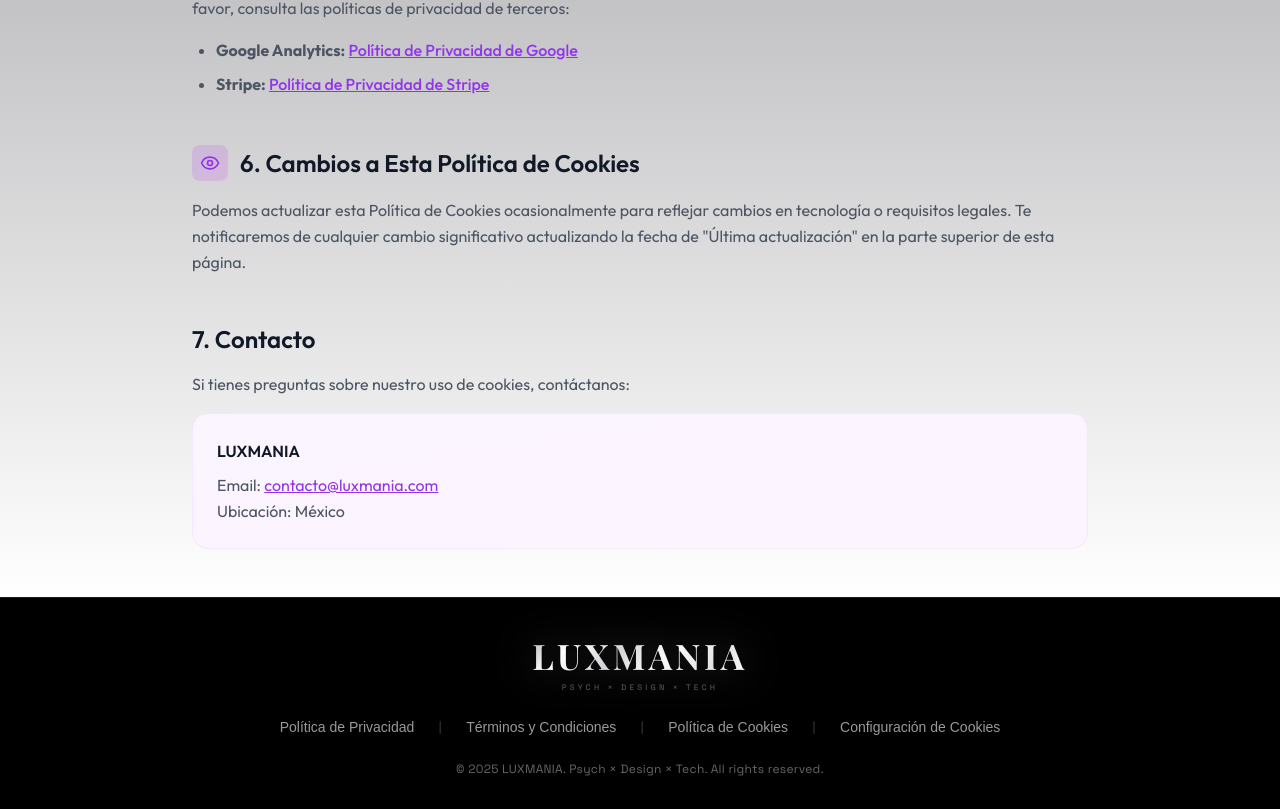
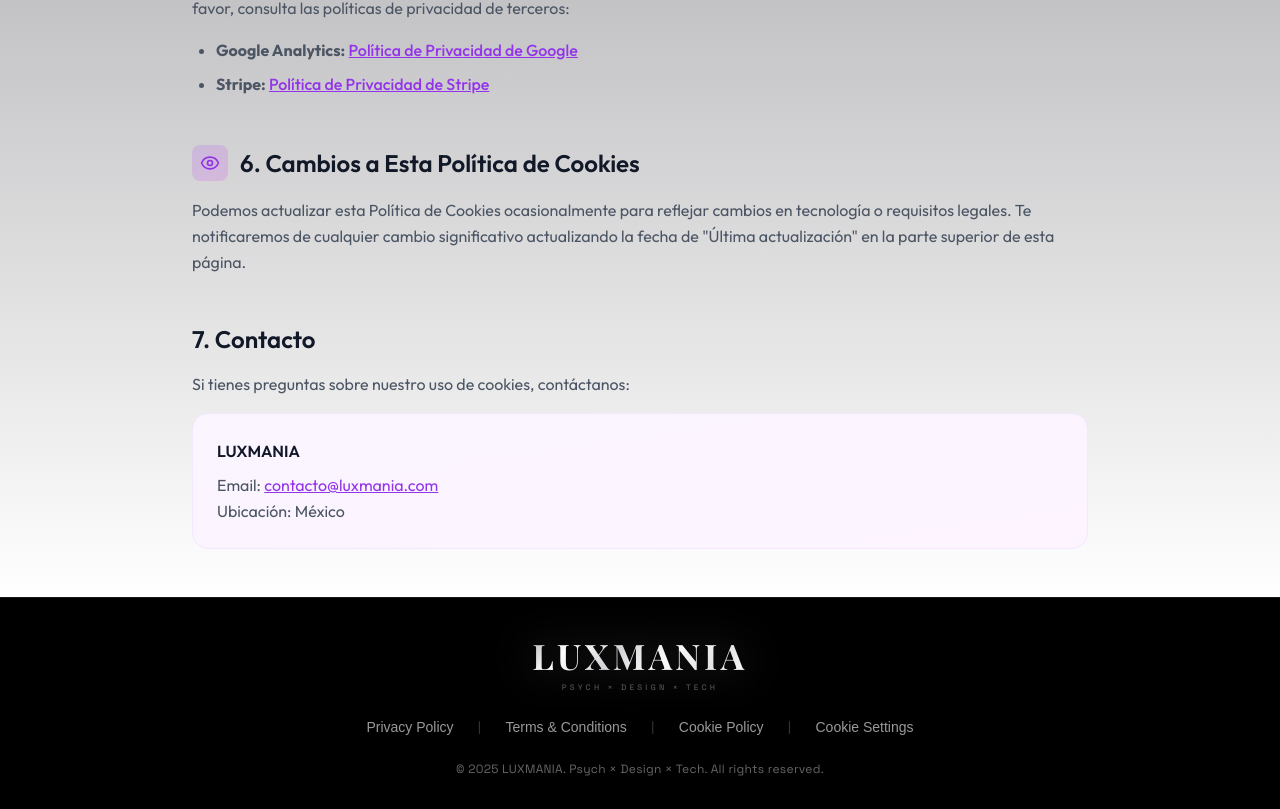
Before and after one commit to noirpraxis-dotcom/luis-virrueta-web, a React (Vite) app: page /politica-cookies in a window 1280 px wide. Shown: the part 2846-3655 px from the top of the page. Built offline with nearby package versions, Linux system fonts and the light colour scheme.

Commit message:
Fix traducciones faltantes: MUESTRA/SHOWCASE din\u00e1mico, Ver portafolio/View Portfolio, Servicios completos, Video Luxmania overlay, Sube volumen, Footer completo ES/EN

```diff
--- a/src/components/AnimatedLogosSection.jsx
+++ b/src/components/AnimatedLogosSection.jsx
@@ -106,7 +106,7 @@ const AnimatedLogosSection = () => {
                     className="flex items-center gap-2 text-purple-300"
                   >
                     <Volume2 className="w-5 h-5" />
-                    <span className="text-sm font-light tracking-wider uppercase">Sube el volumen</span>
+                    <span className="text-sm font-light tracking-wider uppercase">{t('home.luxmaniaSection.turnUpVolume')}</span>
                   </motion.div>
                 </motion.div>
 
--- a/src/components/AvatarsSection.jsx
+++ b/src/components/AvatarsSection.jsx
@@ -106,7 +106,7 @@ const AvatarsSection = () => {
                     className="flex items-center gap-2 text-purple-300"
                   >
                     <Volume2 className="w-5 h-5" />
-                    <span className="text-sm font-light tracking-wider uppercase">Sube el volumen</span>
+                    <span className="text-sm font-light tracking-wider uppercase">{t('home.luxmaniaSection.turnUpVolume')}</span>
                   </motion.div>
                 </motion.div>
 
--- a/src/components/Footer.jsx
+++ b/src/components/Footer.jsx
@@ -1,13 +1,15 @@
 import { motion } from 'framer-motion'
 import { Link } from 'react-router-dom'
+import { useLanguage } from '../context/LanguageContext'
 
 const Footer = () => {
+  const { t } = useLanguage()
   const currentYear = new Date().getFullYear()
 
   const footerLinks = [
-    { name: 'Política de Privacidad', href: '/politica-privacidad' },
-    { name: 'Términos y Condiciones', href: '/terminos-condiciones' },
-    { name: 'Política de Cookies', href: '/politica-cookies' }
+    { name: t('footer.privacyPolicy'), href: '/politica-privacidad' },
+    { name: t('footer.termsConditions'), href: '/terminos-condiciones' },
+    { name: t('footer.cookiePolicy'), href: '/politica-cookies' }
   ]
 
   const handleCookieSettings = () => {
@@ -51,7 +53,7 @@ const Footer = () => {
                   letterSpacing: '0.4em'
                 }}
               >
-                Psych × Design × Tech
+                {t('footer.tagline')}
               </div>
 
               {/* Underline decorativo */}
@@ -86,14 +88,14 @@ const Footer = () => {
                 className="text-white/60 hover:text-fuchsia-400 transition-colors duration-300"
                 style={{ fontFamily: 'Gotham, sans-serif' }}
               >
-                Configuración de Cookies
+                {t('footer.cookieSettings')}
               </button>
             </span>
           </div>
 
           {/* Copyright */}
           <div className="text-white/40 text-xs tracking-wide font-mono">
-            © {currentYear} LUXMANIA. Psych × Design × Tech. All rights reserved.
+            © {currentYear} LUXMANIA. {t('footer.tagline')}. {t('footer.rights')}.
           </div>
         </div>
       </div>
--- a/src/components/IndividualServices.jsx
+++ b/src/components/IndividualServices.jsx
@@ -301,13 +301,13 @@ const IndividualServices = () => {
             transition={{ duration: 0.6, delay: 0.2 }}
             className="flex items-center justify-center gap-3 text-white/50 text-sm font-extralight mt-6"
           >
-            <span>¿Quieres explorar todos los servicios a detalle?</span>
+            <span>{t('home.servicesSection.exploreQuestion')}</span>
             <Link
               to="/servicios"
               className="group inline-flex items-center gap-2 text-white hover:text-white/90 transition-colors"
             >
               <span className="relative font-light">
-                Ver Servicios Completos
+                {t('home.servicesSection.viewAllServices')}
                 <span className="absolute -bottom-0.5 left-0 w-0 h-px bg-white transition-all duration-300 group-hover:w-full" />
               </span>
               <ArrowRight className="w-3 h-3 transition-transform duration-300 group-hover:translate-x-1" strokeWidth={1.5} />
--- a/src/components/LuxmaniaVideoSection.jsx
+++ b/src/components/LuxmaniaVideoSection.jsx
@@ -352,10 +352,10 @@ const LuxmaniaVideoSection = () => {
                       className="text-center mb-8 px-6"
                     >
                       <p className="text-white text-lg lg:text-xl font-light mb-2 leading-relaxed">
-                        Descubre qué podemos hacer
+                        {t('home.luxmaniaSection.videoOverlay')}
                       </p>
                       <p className="text-white/70 text-base font-light">
-                        por tu marca
+                        {t('home.luxmaniaSection.videoOverlayBrand')}
                       </p>
                     </motion.div>
 
@@ -380,7 +380,7 @@ const LuxmaniaVideoSection = () => {
                       <div className="flex items-center gap-2 px-4 py-2.5 bg-black/70 backdrop-blur-md border border-white/30 rounded-full">
                         <Volume2 className="w-4 h-4 text-white animate-pulse" strokeWidth={1.5} />
                         <span className="text-xs text-white font-light tracking-wide">
-                          Sube el volumen
+                          {t('home.luxmaniaSection.turnUpVolume')}
                         </span>
                       </div>
                     </motion.div>
--- a/src/translations/en.json
+++ b/src/translations/en.json
@@ -72,14 +72,18 @@
       "quote2": "We know",
       "quote2Bold": "what awakens emotions",
       "quote3": "We know",
-      "quote3Bold": "what drives decisions"
+      "quote3Bold": "what drives decisions",
+      "videoOverlay": "Discover what we can do",
+      "videoOverlayBrand": "for your brand",
+      "turnUpVolume": "Turn up the volume"
     },
     "showcaseSection": {
       "title": "SHOWCASE",
       "subtitle": "A glimpse of our work",
       "everyClick": "Every click is intentional",
       "everyScroll": "Every scroll is deliberate",
-      "designGuides": "Design guides to action"
+      "designGuides": "Design guides to action",
+      "viewPortfolio": "View Full Portfolio"
     },
     "whySection": {
       "badge": "The Difference",
@@ -107,6 +111,8 @@
       "answer": "We create custom solutions",
       "answerEnd": "for your specific needs",
       "cta": "Let's Talk About Your Project",
+      "exploreQuestion": "Want to explore all services in detail?",
+      "viewAllServices": "View All Services",
       "services": {
         "logoDesign": {
           "name": "Logo Design",
@@ -684,5 +690,13 @@
     "3:30 PM",
     "5:00 PM"
   ],
-  "lang": "en"
+  "lang": "en",
+  "footer": {
+    "privacyPolicy": "Privacy Policy",
+    "termsConditions": "Terms & Conditions",
+    "cookiePolicy": "Cookie Policy",
+    "cookieSettings": "Cookie Settings",
+    "tagline": "Psych × Design × Tech",
+    "rights": "All rights reserved"
+  }
 }
--- a/src/translations/es.json
+++ b/src/translations/es.json
@@ -83,14 +83,18 @@
       "quote2": "Sabemos",
       "quote2Bold": "qué despierta emociones",
       "quote3": "Sabemos",
-      "quote3Bold": "qué impulsa las decisiones"
+      "quote3Bold": "qué impulsa las decisiones",
+      "videoOverlay": "Descubre qué podemos hacer",
+      "videoOverlayBrand": "por tu marca",
+      "turnUpVolume": "Sube el volumen"
     },
     "showcaseSection": {
       "title": "MUESTRA",
       "subtitle": "Un poco sobre nuestro trabajo",
       "everyClick": "Cada clic está pensado",
       "everyScroll": "Cada scroll es intencional",
-      "designGuides": "El diseño guía hacia la acción"
+      "designGuides": "El diseño guía hacia la acción",
+      "viewPortfolio": "Ver portafolio completo"
     },
     "whySection": {
       "badge": "La Diferencia",
@@ -118,6 +122,8 @@
       "answer": "Creamos soluciones personalizadas",
       "answerEnd": "para tus necesidades específicas",
       "cta": "Platiquemos de tu proyecto",
+      "exploreQuestion": "¿Quieres explorar todos los servicios a detalle?",
+      "viewAllServices": "Ver Servicios Completos",
       "services": {
         "logoDesign": {
           "name": "Logo Design",
@@ -779,5 +785,13 @@
     "3:30 PM",
     "5:00 PM"
   ],
-  "lang": "es"
+  "lang": "es",
+  "footer": {
+    "privacyPolicy": "Política de Privacidad",
+    "termsConditions": "Términos y Condiciones",
+    "cookiePolicy": "Política de Cookies",
+    "cookieSettings": "Configuración de Cookies",
+    "tagline": "Psych × Design × Tech",
+    "rights": "All rights reserved"
+  }
 }
```
Also changed, not shown: src/components/BrandCTA.jsx (+17 -6 lines).
